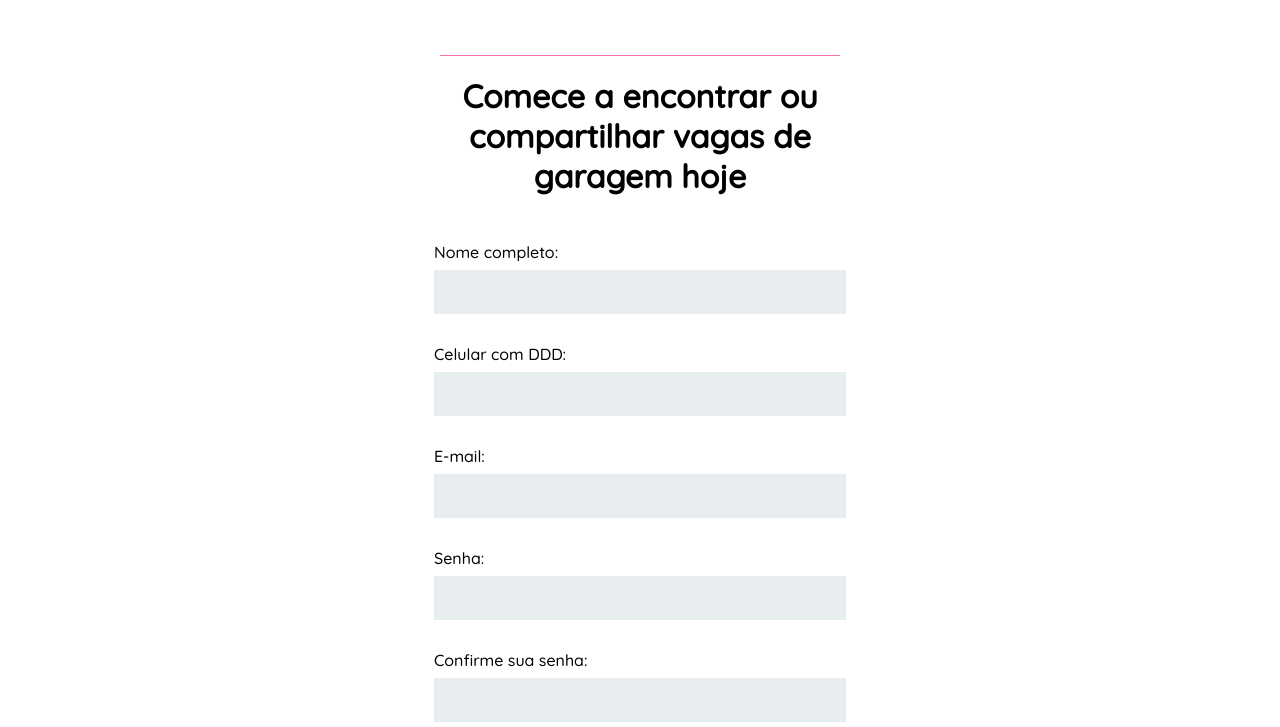
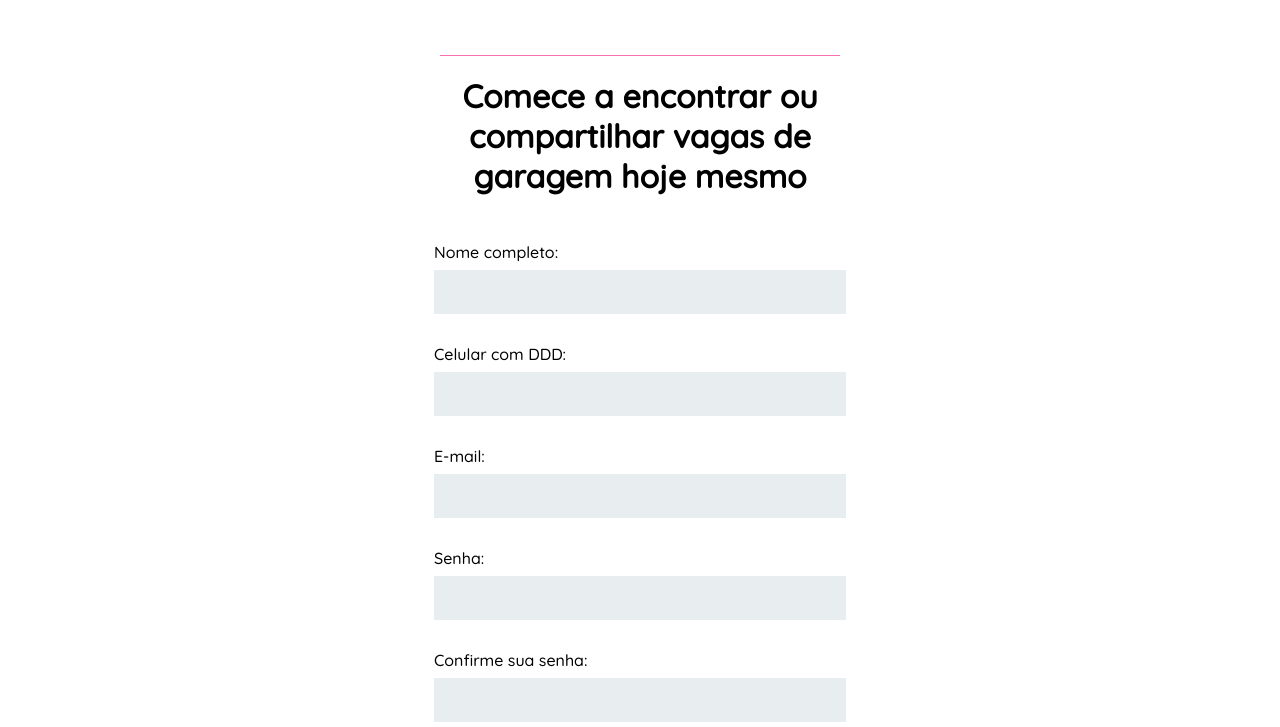
Before and after one commit to bodelha/garage-for-rent, a website: page cadastro.html in a window 1280 px wide. Shown: the part 73-800 px from the top of the page. Drawn offline with Linux system fonts and the light colour scheme.

Commit message:
Update cadastro.html

```diff
--- a/cadastro.html
+++ b/cadastro.html
@@ -288,7 +288,7 @@
     </div>
     <form action="index.html" method="post">
         <hr class="divider">
-        <h1>Comece a encontrar ou compartilhar vagas de<br>garagem hoje</h1>
+        <h1>Comece a encontrar ou compartilhar vagas de<br>garagem hoje mesmo</h1>
         <fieldset>
             <legend><span class="text"></span></legend>
             <label for="nome">Nome completo:</label>
```
